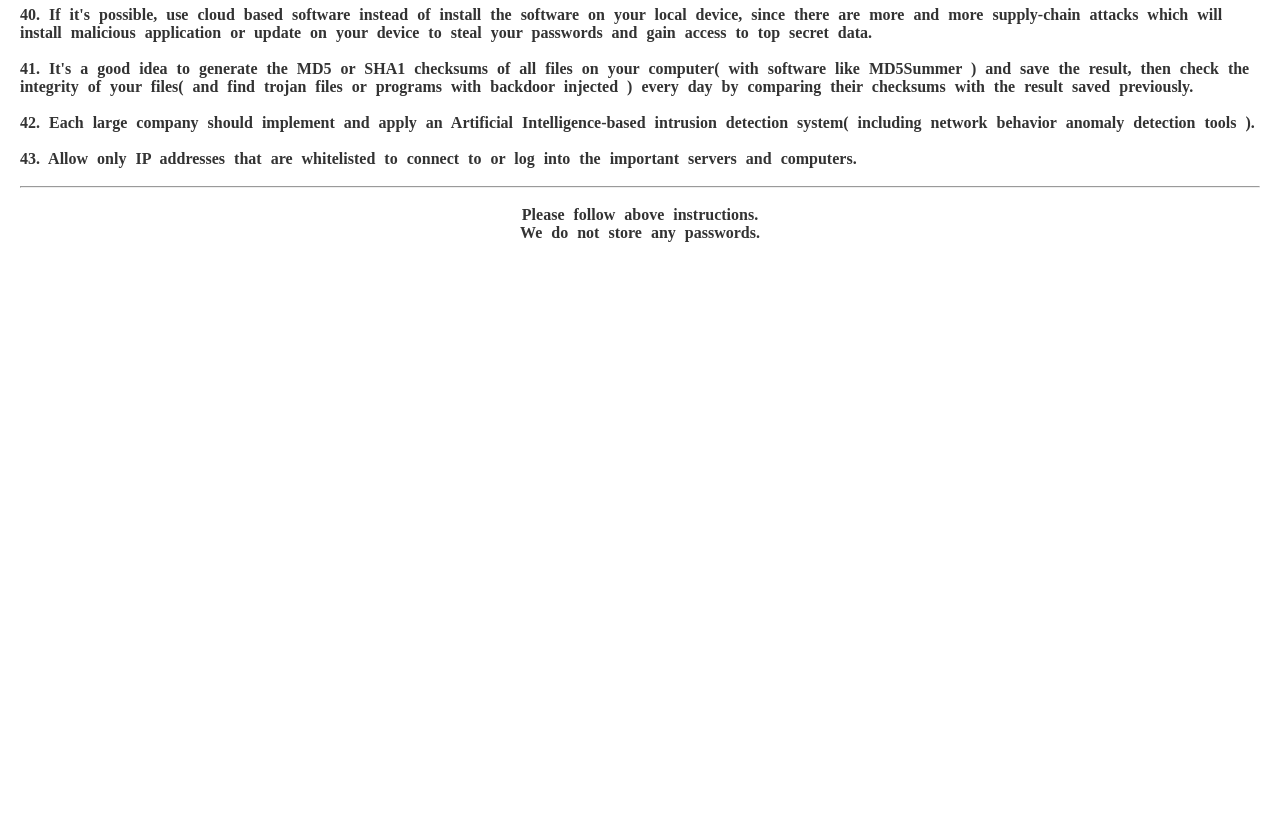
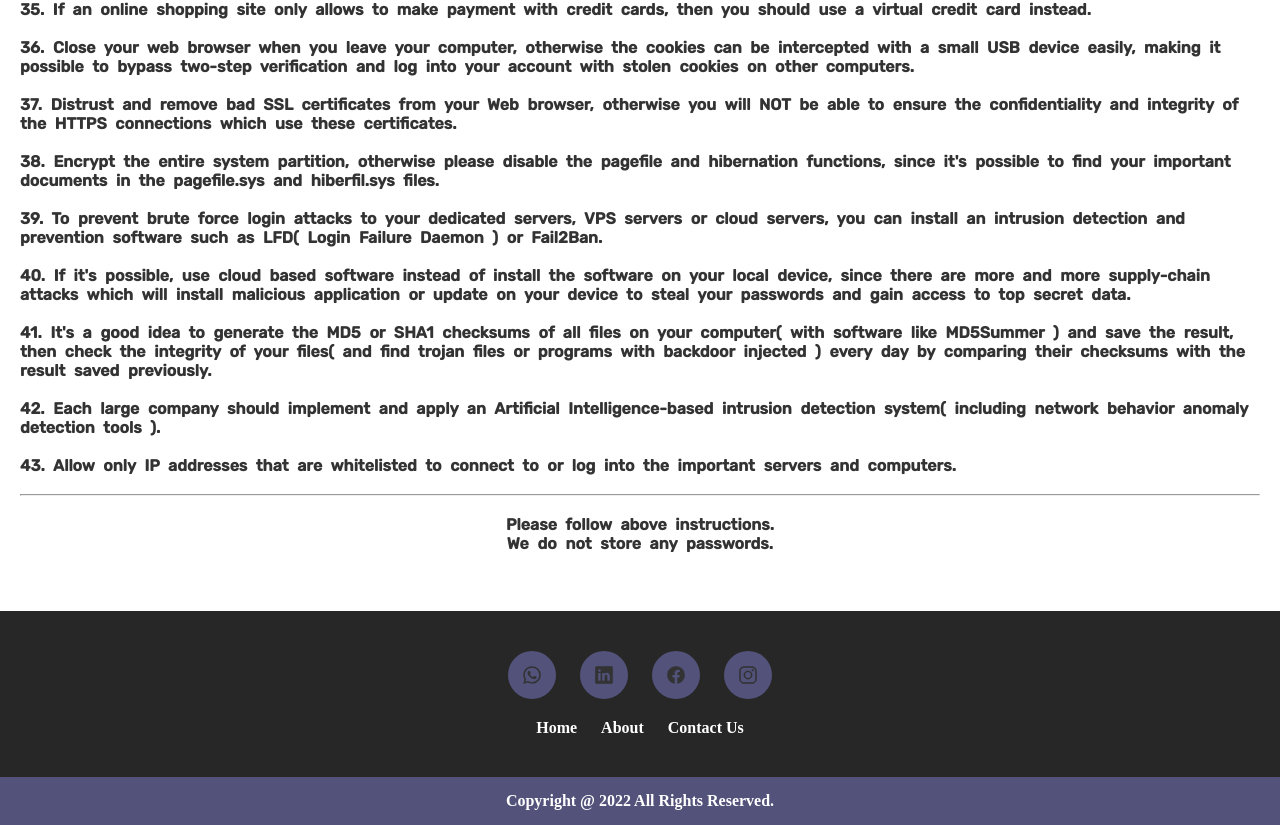
Before and after one commit to aritro66/Password-generator, a plain HTML site: page index.html in a window 1280 px wide. Shown: the part 2878-3703 px from the top of the page. Before the commit the page ends 3176 px from the top, so only its background shows below. Drawn offline with nearby package versions, Linux system fonts and the light colour scheme; a web font is replaced by a local one.

Commit message:
Improvement : Added the footer and its styling

```diff
--- a/index.html
+++ b/index.html
@@ -7,6 +7,15 @@
     <meta name="viewport" content="width=device-width, initial-scale=1.0">
     <title>Password Generator</title>
     <link rel="stylesheet" href="style.css">
+    <link rel="preconnect" href="https://fonts.googleapis.com">
+    <link rel="preconnect" href="https://fonts.gstatic.com" crossorigin>
+    <link href="https://fonts.googleapis.com/css2?family=Rubik:wght@500&display=swap" rel="stylesheet">
+    <!--Ionicons-->
+    <script type="module" src="https://unpkg.com/ionicons@5.5.2/dist/ionicons/ionicons.esm.js"></script>
+    <!--Google Fonts-->
+    <link rel="preconnect" href="https://fonts.googleapis.com">
+    <link rel="preconnect" href="https://fonts.gstatic.com" crossorigin>
+    <link href="https://fonts.googleapis.com/css2?family=Open+Sans:wght@300&display=swap" rel="stylesheet">
 
 </head>
 
@@ -147,6 +156,23 @@
         <br>
     </div>
 
+    <footer>
+        <ul class="icons">
+            <li><a href="#"><ion-icon name="logo-whatsapp"></ion-icon></a></li>
+            <li><a href="#"><ion-icon name="logo-linkedin"></ion-icon></a></li>
+            <li><a href="#"><ion-icon name="logo-facebook"></ion-icon></a></li>
+            <li><a href="#"><ion-icon name="logo-instagram"></ion-icon></a></li>
+        </ul>
+        <ul class="menu">
+                <li><a href="#">Home</a></li>
+                <li><a href="#">About</a></li>
+                <li><a href="#">Contact Us</a></li>
+        </ul>
+            <div class="footer-copyright">
+                <p style="color: white;">Copyright @ 2022 All Rights Reserved.</p>
+            </div>
+    </footer>
+
 </body>
 <script src="./generate.js"></script>
 
--- a/style.css
+++ b/style.css
@@ -1,5 +1,5 @@
-@import url('https://fonts.googleapis.com/css2?family=Headland+One&display=swap');
-@import url('https://fonts.googleapis.com/css2?family=Cabin:wght@700&display=swap');
+/* @import url('https://fonts.googleapis.com/css2?family=Headland+One&display=swap');
+@import url('https://fonts.googleapis.com/css2?family=Cabin:wght@700&display=swap'); */
 *{
     padding: 0;
     margin:0;
@@ -23,7 +23,7 @@ button{
     cursor: pointer;
 }
 #info{
-    font-family: 'Headland One', serif;
+    font-family: 'Rubik', sans-serif;
     padding: 20px;
     word-spacing: 5px;
 }
@@ -168,6 +168,59 @@ button{
     display: flex;
     align-items: center;
 }
+
+/* Adding the footer styling  */
+a{
+    text-decoration: none;
+}
+
+footer{
+    background-color: #272727;
+    text-align: center;
+    text-transform: uppercase;
+    padding-top: 30px;
+    margin-top: auto;
+}
+
+footer li{
+    list-style: none;
+    margin: 10px;
+    display: inline-block;
+}
+
+.icons a{
+    background: #52527a;
+    color: #272727;
+    padding: 14px;
+    font-size: 20px;
+    border-radius: 100%;
+    display: flex;
+}
+.icons a:hover{
+    color: #ffffff;
+    transition: 0.5s;
+}
+
+.menu a{
+    color: #ffffff;
+    text-transform: capitalize;
+}
+.menu a:hover{
+    color: #52527a;
+    transition: 0.5s;
+}
+
+.footer-copyright{
+    background-color:#52527a;
+    color: #ffffff;
+    padding: 15px;
+    margin-top: 30px;
+    text-transform: capitalize;
+}
+
+.footer-copyright p{
+    margin-bottom: 0px;
+}
 @media screen and (max-width:800px) {
     #slider{
         width: 57vw;
```
